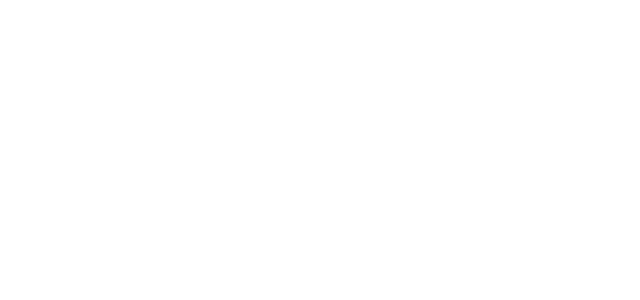
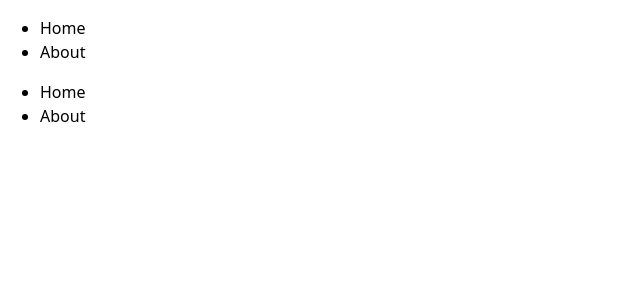
Before and after one commit to angelgp-droid/cs312Project, an Angular app: page /navbar in a window 1280 px wide. Before the commit this address led to /. Shown: the top 300 px of the page, without its empty margins (0-640 px from the left). Built offline with nearby package versions, Linux system fonts and the light colour scheme.

Commit message:
added navbar to all pages

```diff
--- a/src/app/app.component.html
+++ b/src/app/app.component.html
@@ -1 +1,2 @@
+<navbar></navbar>
 <router-outlet></router-outlet>
--- a/src/app/app.component.ts
+++ b/src/app/app.component.ts
@@ -1,9 +1,10 @@
 import { Component } from '@angular/core';
 import { RouterOutlet } from '@angular/router';
+import { NavbarComponent } from './navbar/navbar.component';
 
 @Component({
   selector: 'app-root',
-  imports: [RouterOutlet],
+  imports: [RouterOutlet, NavbarComponent],
   templateUrl: './app.component.html',
   styleUrl: './app.component.css'
 })
--- a/src/app/app.routes.ts
+++ b/src/app/app.routes.ts
@@ -1,7 +1,9 @@
 import { Routes } from '@angular/router';
 import { AboutComponent } from './pages/about/about.component';
 import { HomepageComponent } from './pages/homepage/homepage.component';
+import { NavbarComponent } from './navbar/navbar.component';
 export const routes: Routes = [
     {path:'', component: HomepageComponent},
-    {path:'about', component: AboutComponent}
+    {path:'about', component: AboutComponent},
+    {path:'navbar', component: NavbarComponent}
 ];
--- a/src/app/navbar/navbar.component.ts
+++ b/src/app/navbar/navbar.component.ts
@@ -1,8 +1,9 @@
 import { Component } from '@angular/core';
 
 @Component({
-  selector: 'app-navbar',
+  selector: 'navbar',
   imports: [],
+  standalone:true,
   templateUrl: './navbar.component.html',
   styleUrl: './navbar.component.css'
 })
```
